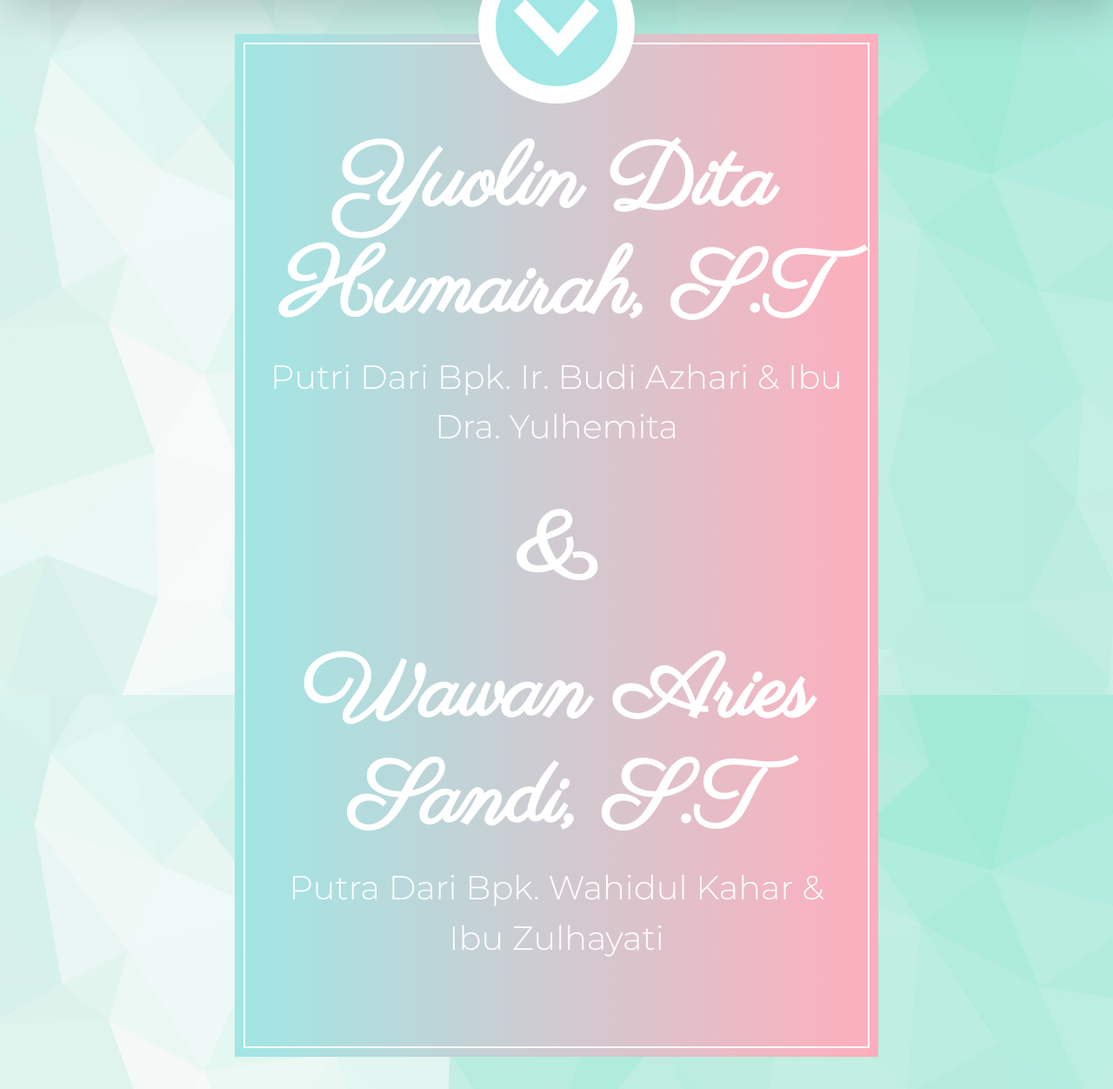
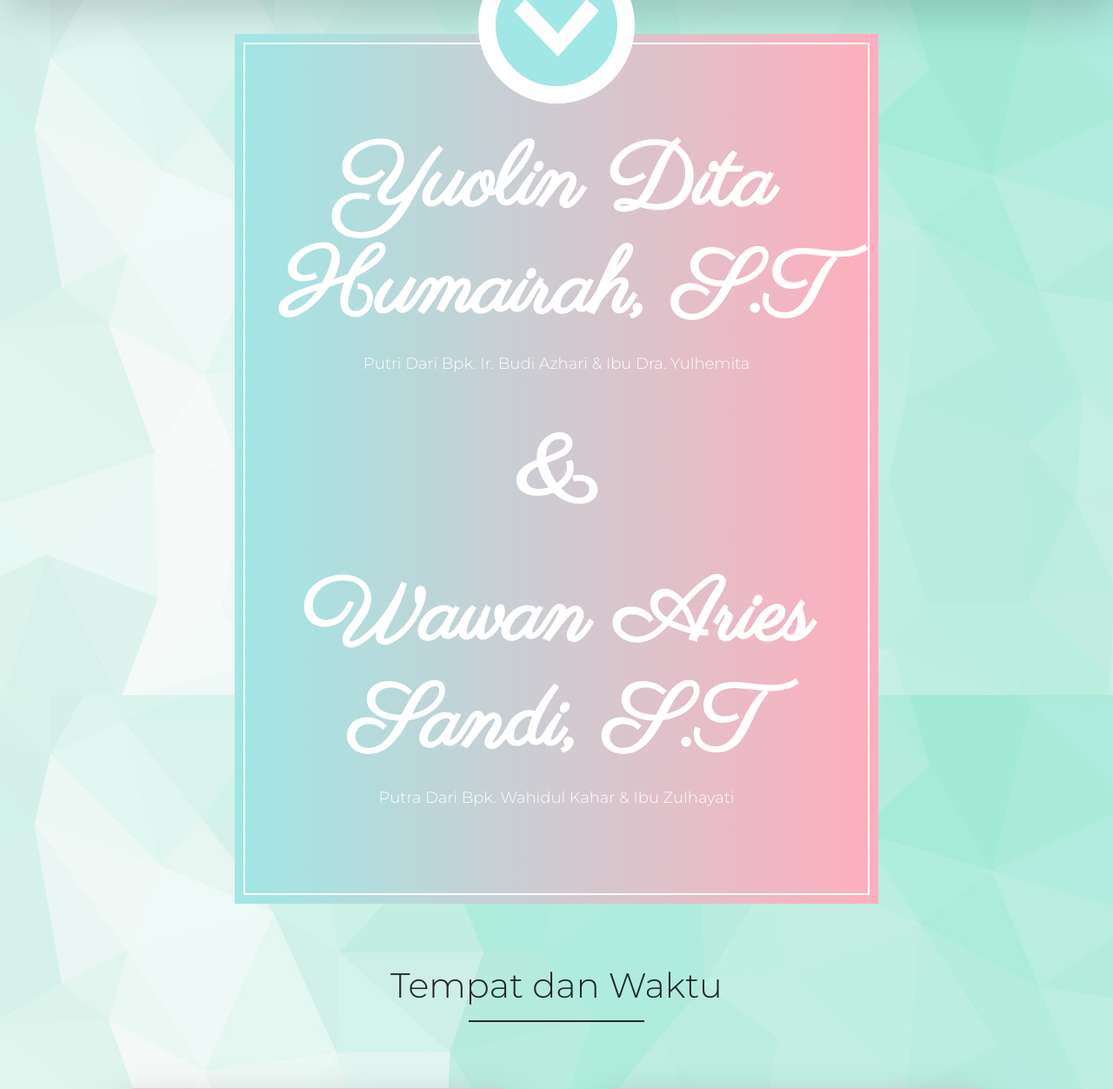
Before and after one commit to spardano/undangan, a PHP site: page / in a window 1280 px wide. Shown: the part 801-2053 px from the top of the page at 87% size. Run offline with PHP 8.4, Linux system fonts and the light colour scheme.

Commit message:
perubahan fiz

```diff
--- a/assets/css/style.css
+++ b/assets/css/style.css
@@ -91,7 +91,7 @@ section hr {
 
 #pengantin p {
   color: white;
-  font-size: 3vw;
+  font-size: 18px;
   font-family: "Montserrat", sans-serif;
 }
 
```
